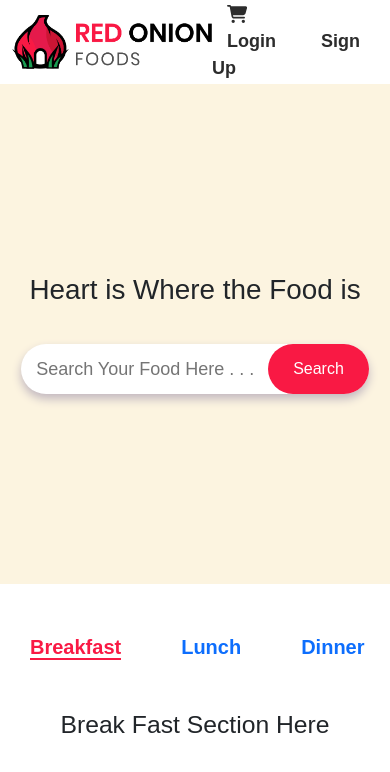
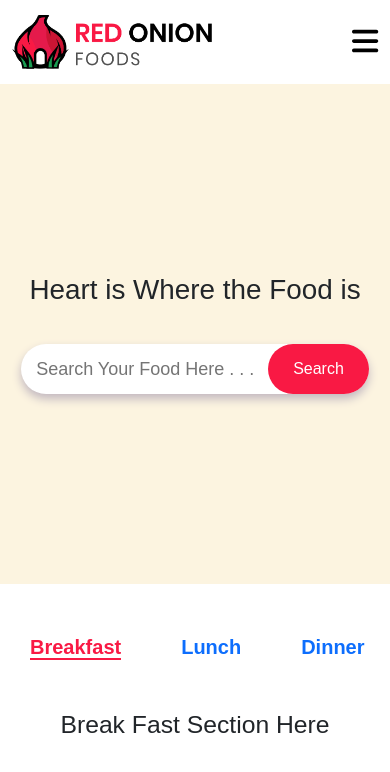
Before and after one commit to shafik720/Red-onion-restaurant, a React (Create React App) app: page / in a window 390 px wide. Shown: the top 772 px of the page. Built offline with nearby package versions, Linux system fonts and the light colour scheme; the HTML template or start-up script is replaced by a standard one.

Commit message:
making navbar responsive

```diff
--- a/src/Pages/Header/Header.css
+++ b/src/Pages/Header/Header.css
@@ -23,6 +23,22 @@
     color: white;
 }
 
-@media only screen and (max-width:480px){
+.mobile-menu{
+    display: none;
+}
 
+
+
+@media only screen and (max-width:680px){
+    .right-header{
+        display: none;
+    }
+    .mobile-menu{
+        display: block;
+    }
+    .mobile-menu span{
+        font-size: 30px;
+        color: black;
+        cursor: pointer;
+    }
 }
--- a/src/Pages/Header/Header.js
+++ b/src/Pages/Header/Header.js
@@ -3,7 +3,7 @@ import './Header.css';
 import headerLogo from '../../utilities/images/logo2.png';
 import { Link } from 'react-router-dom';
 import { FontAwesomeIcon } from '@fortawesome/react-fontawesome';
-import { faCartShopping } from '@fortawesome/free-solid-svg-icons';
+import { faCartShopping, faBars } from '@fortawesome/free-solid-svg-icons';
 
 
 const Header = () => {
@@ -19,6 +19,9 @@ const Header = () => {
                         <Link className='commonLink' to='/login'>Login</Link>
                         <Link className='commonLink' to='/signup'>Sign Up</Link>
                     </div>
+                    <div className="mobile-menu">
+                            <span><FontAwesomeIcon icon={faBars}></FontAwesomeIcon></span>
+                        </div>
                 </div>
             </div>
         </div>
```
